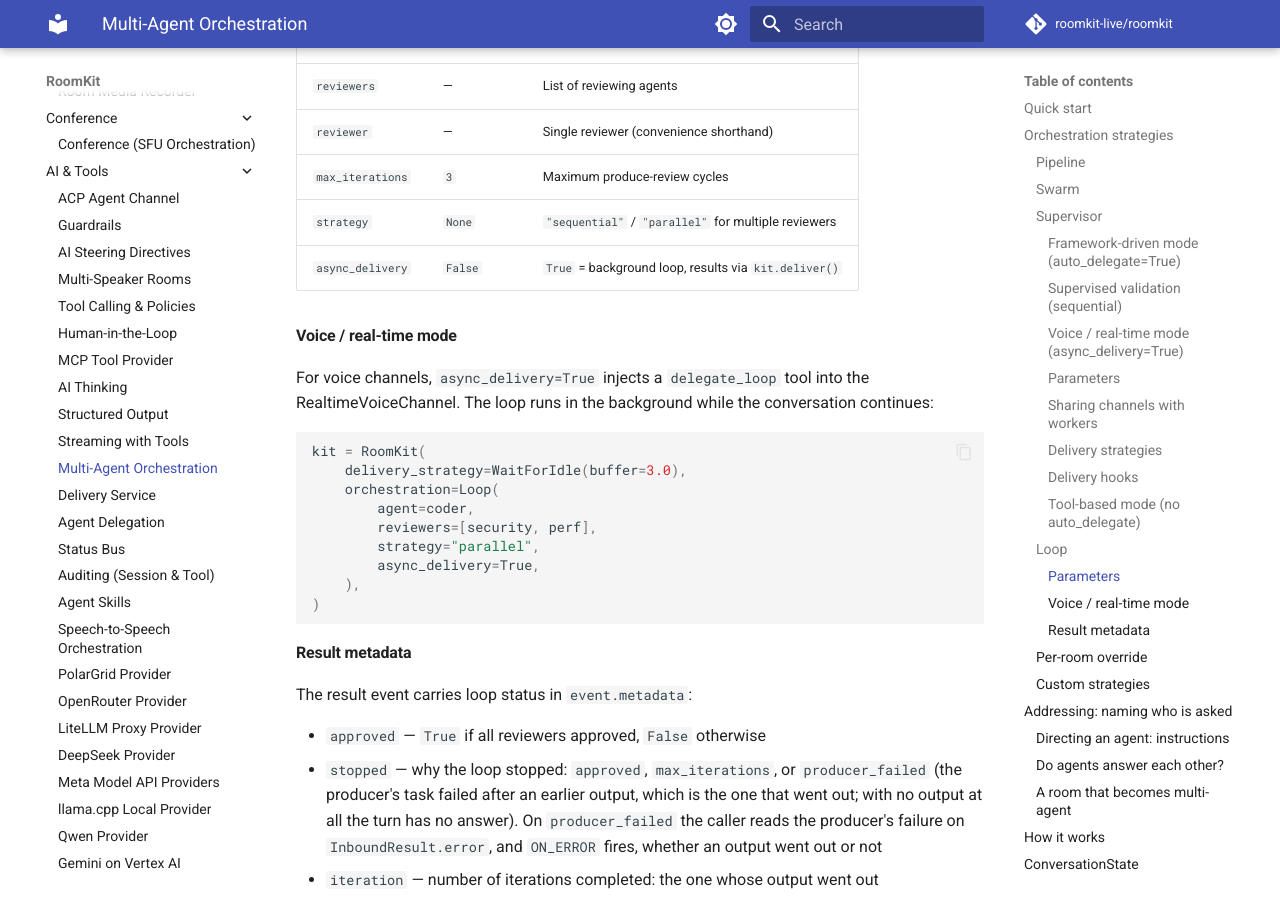
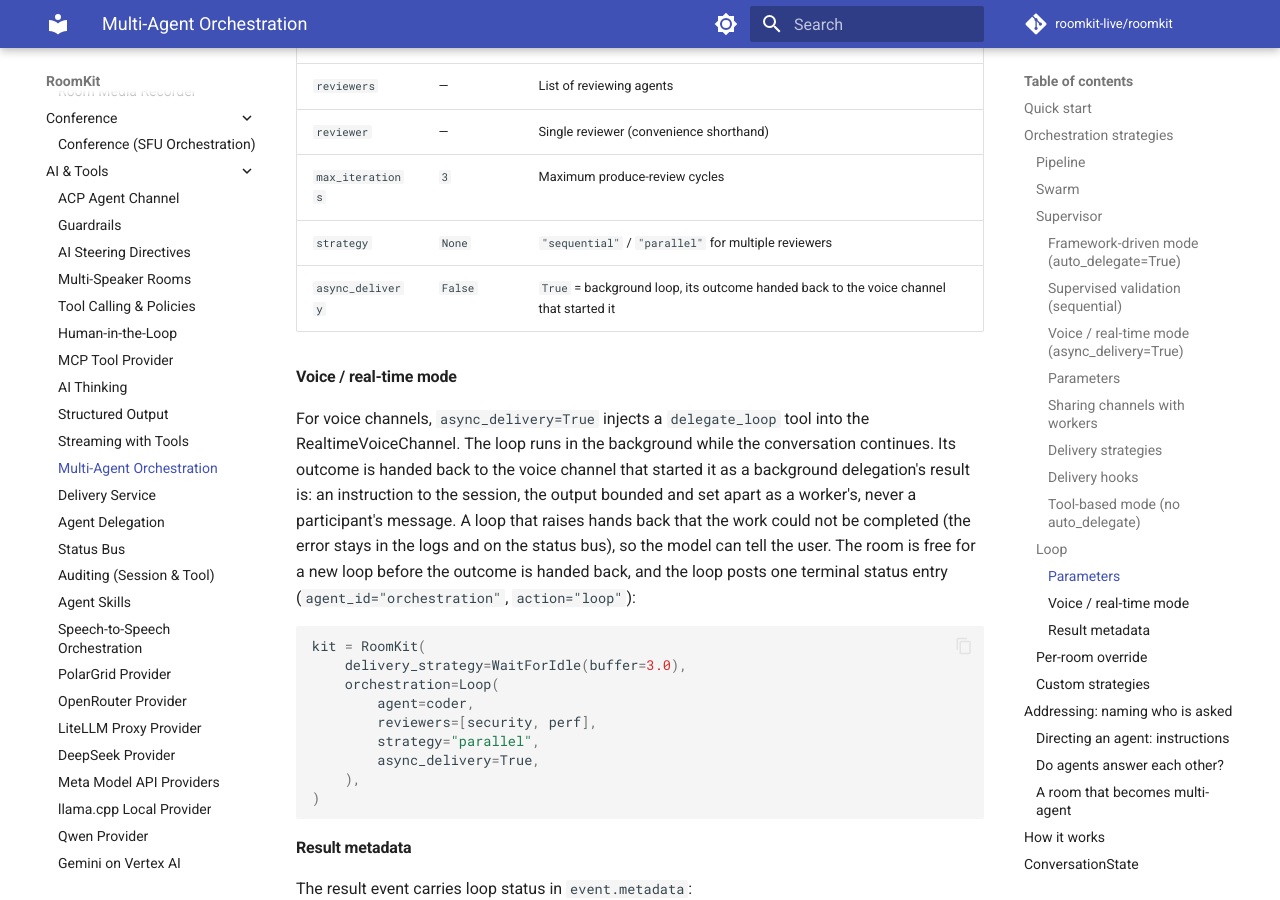
Before and after one commit to roomkit-live/roomkit-docs, an MkDocs documentation site: the page built from docs/guides/orchestration.md, in a window 1280 px wide and 900 px high, scrolled down 8874 px. Built offline with MkDocs 1.6.1 and Material for MkDocs 9.7.7, drawn with Linux system fonts in a browser that asks for light colours; comment, search, counter and statistics services are not loaded.

Commit message:
docs(orchestration): a voice Loop hands its outcome back to the voice channel that started it, its failure included (RMK-462)

````diff
--- a/docs/guides/orchestration.md
+++ b/docs/guides/orchestration.md
@@ -370,11 +370,11 @@ perf = Agent("perf", system_prompt="You review code for performance.")
 | `reviewer` | — | Single reviewer (convenience shorthand) |
 | `max_iterations` | `3` | Maximum produce-review cycles |
 | `strategy` | `None` | `"sequential"` / `"parallel"` for multiple reviewers |
-| `async_delivery` | `False` | `True` = background loop, results via `kit.deliver()` |
+| `async_delivery` | `False` | `True` = background loop, its outcome handed back to the voice channel that started it |
 
 #### Voice / real-time mode
 
-For voice channels, `async_delivery=True` injects a `delegate_loop` tool into the RealtimeVoiceChannel. The loop runs in the background while the conversation continues:
+For voice channels, `async_delivery=True` injects a `delegate_loop` tool into the RealtimeVoiceChannel. The loop runs in the background while the conversation continues. Its outcome is handed back to the voice channel that started it as a background delegation's result is: an instruction to the session, the output bounded and set apart as a worker's, never a participant's message. A loop that raises hands back that the work could not be completed (the error stays in the logs and on the status bus), so the model can tell the user. The room is free for a new loop before the outcome is handed back, and the loop posts one terminal status entry (`agent_id="orchestration"`, `action="loop"`):
 
 ```python
 kit = RoomKit(
````
